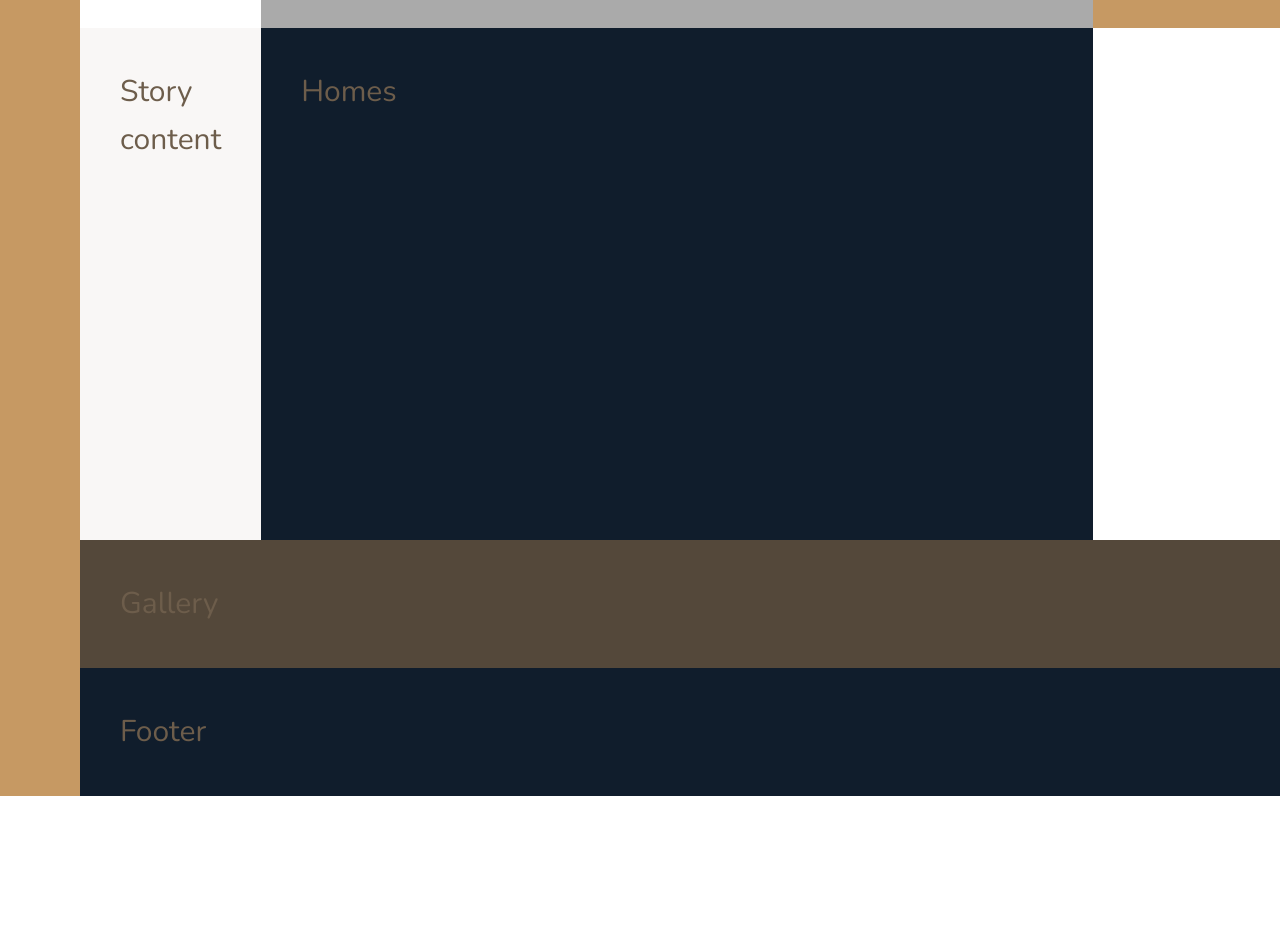
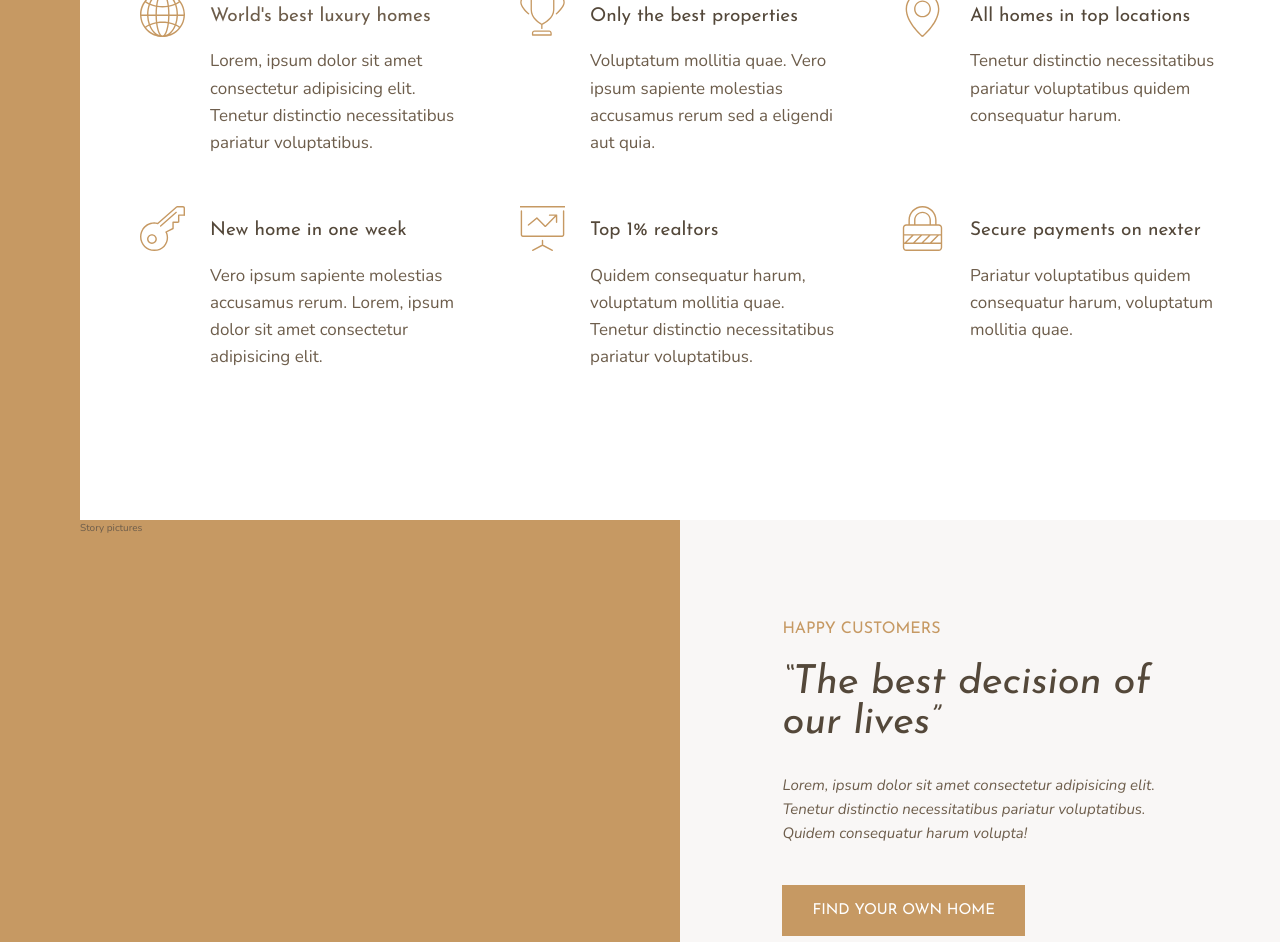
Before and after one commit to ZaurInvictus/nexter, a website: page index.html in a window 1280 px wide. Shown: the part 788-1730 px from the top of the page. Before the commit the page ends 1584 px from the top, so only its background shows below. Drawn offline with nearby package versions, Linux system fonts and the light colour scheme.

Commit message:
story section updated

```diff
--- a/index.html
+++ b/index.html
@@ -28,7 +28,53 @@
     </div>
 
     <section class="features">
-        Features
+        <div class="feature">
+          <svg class="feature__icon">
+             <use xlink:href="img/sprite.svg#icon-global"></use>
+          </svg>
+          <h4 class="heading-4">World's best luxury homes</h4>
+          <p class="feature__text">Lorem, ipsum dolor sit amet consectetur adipisicing elit. Tenetur distinctio necessitatibus pariatur voluptatibus.</p>
+        </div>
+
+        <div class="feature">
+            <svg class="feature__icon">
+               <use xlink:href="img/sprite.svg#icon-trophy"></use>
+            </svg>
+            <h4 class="heading-4 heading-4--dark">Only the best properties</h4>
+            <p class="feature__text">Voluptatum mollitia quae. Vero ipsum sapiente molestias accusamus rerum sed a eligendi aut quia.</p>
+          </div>
+
+          <div class="feature">
+            <svg class="feature__icon">
+               <use xlink:href="img/sprite.svg#icon-map-pin"></use>
+            </svg>
+            <h4 class="heading-4 heading-4--dark">All homes in top locations</h4>
+            <p class="feature__text">Tenetur distinctio necessitatibus pariatur voluptatibus quidem consequatur harum.</p>
+          </div>
+
+          <div class="feature">
+            <svg class="feature__icon">
+               <use xlink:href="img/sprite.svg#icon-key"></use>
+            </svg>
+            <h4 class="heading-4 heading-4--dark">New home in one week</h4>
+            <p class="feature__text">Vero ipsum sapiente molestias accusamus rerum. Lorem, ipsum dolor sit amet consectetur adipisicing elit.</p>
+          </div>
+
+          <div class="feature">
+            <svg class="feature__icon">
+               <use xlink:href="img/sprite.svg#icon-presentation"></use>
+            </svg>
+            <h4 class="heading-4 heading-4--dark">Top 1% realtors</h4>
+            <p class="feature__text">Quidem consequatur harum, voluptatum mollitia quae. Tenetur distinctio necessitatibus pariatur voluptatibus.</p>
+          </div>
+
+          <div class="feature">
+            <svg class="feature__icon">
+               <use xlink:href="img/sprite.svg#icon-lock"></use>
+            </svg>
+            <h4 class="heading-4 heading-4--dark">Secure payments on nexter</h4>
+            <p class="feature__text">Pariatur voluptatibus quidem consequatur harum, voluptatum mollitia quae.</p>
+          </div>
     </section>
 
     <div class="story__pictures">
@@ -36,7 +82,12 @@
     </div>
 
     <div class="story__content">
-        Story content
+        <h3 class="heading-3 mb-sm">Happy Customers</h3>
+        <h2 class="heading-2 heading-2--dark mb-md">&ldquo;The best decision of our lives&rdquo;</h2>
+        <p class="story__text">
+            Lorem, ipsum dolor sit amet consectetur adipisicing elit. Tenetur distinctio necessitatibus pariatur voluptatibus. Quidem consequatur harum volupta!
+        </p>
+        <button class="btn">Find your own home</button>
     </div>
 
     <section class="homes">
--- a/sass/_base.scss
+++ b/sass/_base.scss
@@ -37,10 +37,15 @@
 .container {
   display: grid;
   grid-template-rows: 80vh min-content 40vw repeat(3, min-content);
-  grid-template-columns: [sidebar-start] 8rem [sidebar-end full-start] 1fr [center-start] repeat(8, [col-start] minmax(min-content, 14rem) [col-end]) [center-end] 1fr [full-end];
-
-  & > * {
-    padding: 40px;
-    font-size: 3rem;
-  }
+  grid-template-columns:
+  [sidebar-start]
+  8rem
+  [sidebar-end full-start]
+  minmax(6rem, 1fr)
+  [center-start]
+  repeat(8, [col-start] minmax(min-content, 14rem)
+  [col-end])
+  [center-end]
+  minmax(6rem, 1fr)
+  [full-end];
 }
--- a/sass/_features.scss
+++ b/sass/_features.scss
@@ -1,4 +1,33 @@
 .features {
-  background-color: $color-grey-light-2;
   grid-column: center-start / center-end;
+
+  margin: 15rem 0;
+
+  display: grid;
+  //grid-template-columns: repeat(3, 1fr);
+  //grid-template-rows: auto auto; //if u don't define rows it sets to auto auto
+  grid-template-columns: repeat(auto-fit, minmax(25rem, 1fr));
+  grid-gap: 6rem;
+  align-items: start; // to align text in boxes
 }
+
+.feature {
+
+ display: grid;
+ grid-template-columns: min-content 1fr;
+ grid-row-gap: 1.5rem;
+ grid-column-gap: 2.5rem;
+
+  &__icon {
+    fill: $color-primary;
+    width: 4.5rem;
+    height: 4.5rem;
+
+    grid-row: 1 / span 2;
+    transform: translateY(-1rem);  //to make items on the same line with titles
+  }
+
+  &__text {
+    font-size: 1.7rem;
+  }
+}
--- a/sass/_realtors.scss
+++ b/sass/_realtors.scss
@@ -1,3 +1,4 @@
 .realtors{
   background-color: $color-secondary;
+  grid-column: col-start 7 / full-end;
 }
--- a/sass/_story.scss
+++ b/sass/_story.scss
@@ -1,9 +1,30 @@
 .story {
   &__pictures {
     background-color: $color-primary;
+    grid-column: full-start / col-end 4;
   }
 
   &__content {
     background-color: $color-grey-light-1;
+    grid-column: col-start 5 / full-end;
+
+    padding: 6rem 8vw;
+
+    //Flexbox
+    // display: flex;
+    // flex-direction: column;
+    // justify-content: center;
+    // align-items: flex-start;
+
+    //Grid (same desing as with flexbox above)
+     display: grid;
+     align-content: center;
+     justify-items: start;
+  }
+
+  &__text {
+    font-size: 1.5rem;
+    font-style: italic;
+    margin-bottom: 4rem;
   }
 }
--- a/sass/_typography.scss
+++ b/sass/_typography.scss
@@ -0,0 +1,55 @@
+%heading {
+  font-family: $font-display;
+  font-weight: 400;
+}
+
+.heading-1 {
+  @extend %heading;
+}
+
+.heading-2 {
+  @extend %heading;
+  font-size: 4rem;
+  font-style: italic;
+  line-height: 1;
+
+  &--light {color: $color-grey-light-1;}
+  &--dark {color: $color-grey-dark-1;}
+}
+
+.heading-3 {
+  @extend %heading;
+  font-size: 1.6rem;
+  color: $color-primary;
+  text-transform: uppercase;
+}
+
+.heading-4 {
+  @extend %heading;
+  font-size: 1.9rem;
+
+  &--light {color: $color-grey-light-1;}
+  &--dark {color: $color-grey-dark-1;}
+}
+
+.btn {
+  background-color: $color-primary;
+  color: #fff;
+  border: none;
+  border-radius: 0;
+  font-family: $font-display;
+  font-size: 1.5rem;
+  text-transform: uppercase;
+  padding: 1.8rem 3rem;
+  cursor: pointer;
+  transition: all .2s;
+
+  &:hover {
+    background-color: $color-primary-dark;
+  }
+}
+
+.mb-sm { margin-bottom: 2rem; }
+.mb-md { margin-bottom: 3rem; }
+.mb-lg { margin-bottom: 4rem; }
+.mb-hg { margin-bottom: 8rem; }
```
Also changed, not shown: css/style.css.
